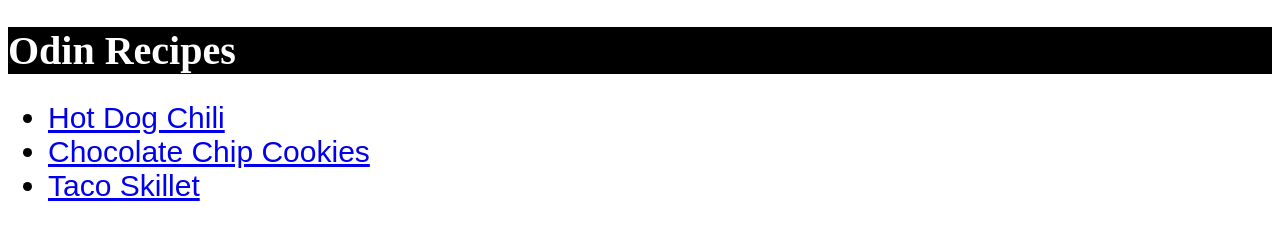
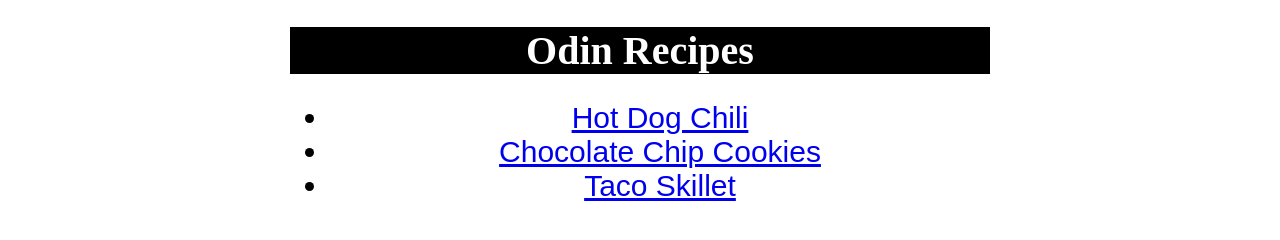
Before and after one commit to guidryandrew/odin-recipes, a plain HTML site: page index.html in a window 1280 px wide. Drawn offline with Linux system fonts and the light colour scheme.

Commit message:
Add div and center homepage

```diff
--- a/CSS/style.css
+++ b/CSS/style.css
@@ -1,8 +1,14 @@
+body {
+    width: 700px;
+    margin: 0 auto;
+}
+
 #title {
     font-family: 'Times New Roman', Times, serif;
     font-size: 40px;
     background-color: black;
     color: white;
+    text-align: center;
 }
 
 .link {
@@ -10,3 +16,7 @@
     font-size: 30px;
 
 }
+
+div {
+    text-align: center;
+}
--- a/index.html
+++ b/index.html
@@ -8,11 +8,14 @@
 </head>
 <body>
     <h1 id="title">Odin Recipes</h1>
-    <ul>
-        <li class="link"><a href="recipes/hotdog-chili.html">Hot Dog Chili</a></li>
-        <li class="link"><a href="recipes/choc-chip-cookies.html">Chocolate Chip Cookies</a></li>
-        <li class="link"><a href="recipes/taco-skillet.html">Taco Skillet</a></li>
+    <div>
 
-    </ul>
+        <ul>
+            <li class="link"><a href="recipes/hotdog-chili.html">Hot Dog Chili</a></li>
+            <li class="link"><a href="recipes/choc-chip-cookies.html">Chocolate Chip Cookies</a></li>
+            <li class="link"><a href="recipes/taco-skillet.html">Taco Skillet</a></li>
+
+        </ul>
+    </div>
 </body>
 </html>
```
